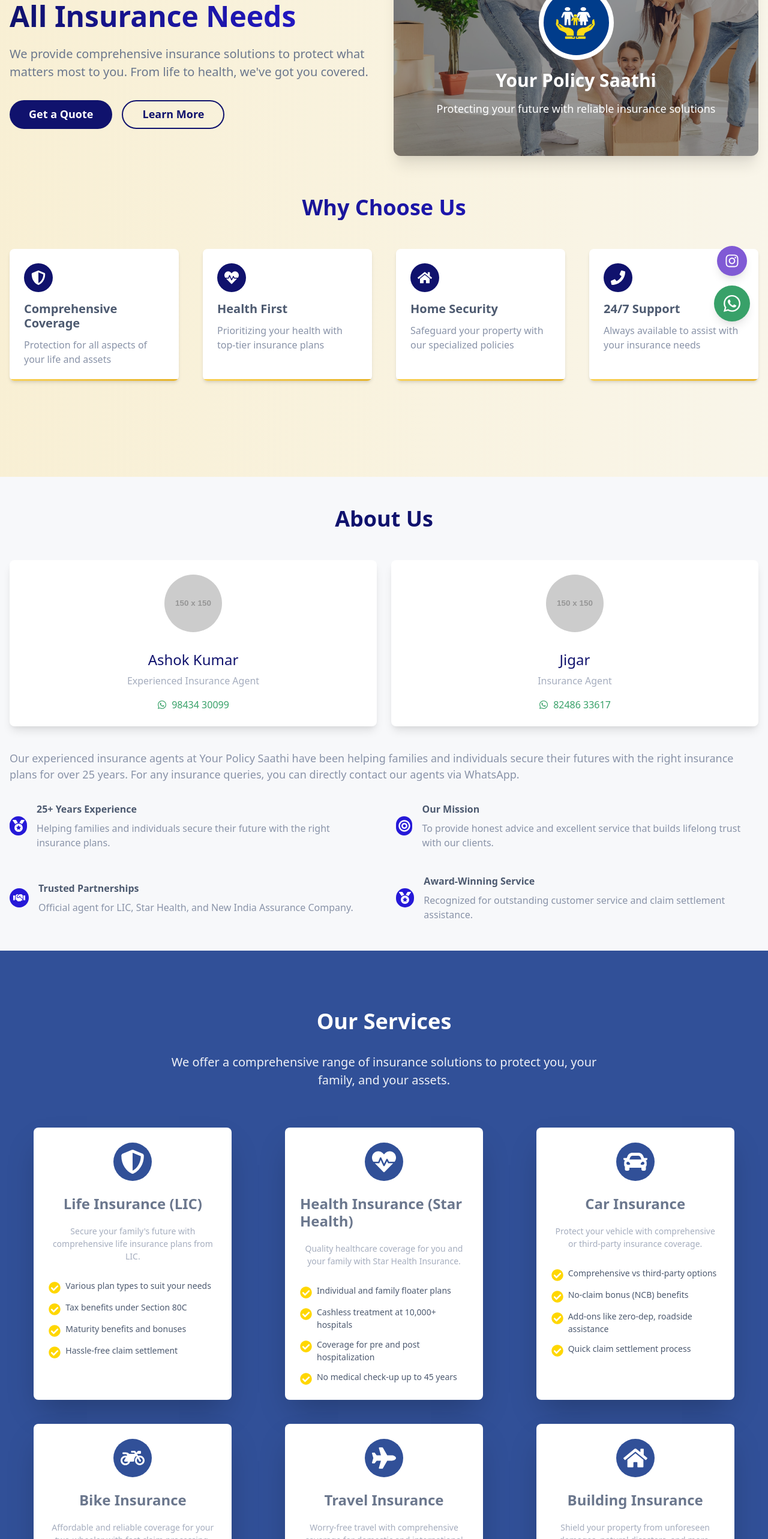
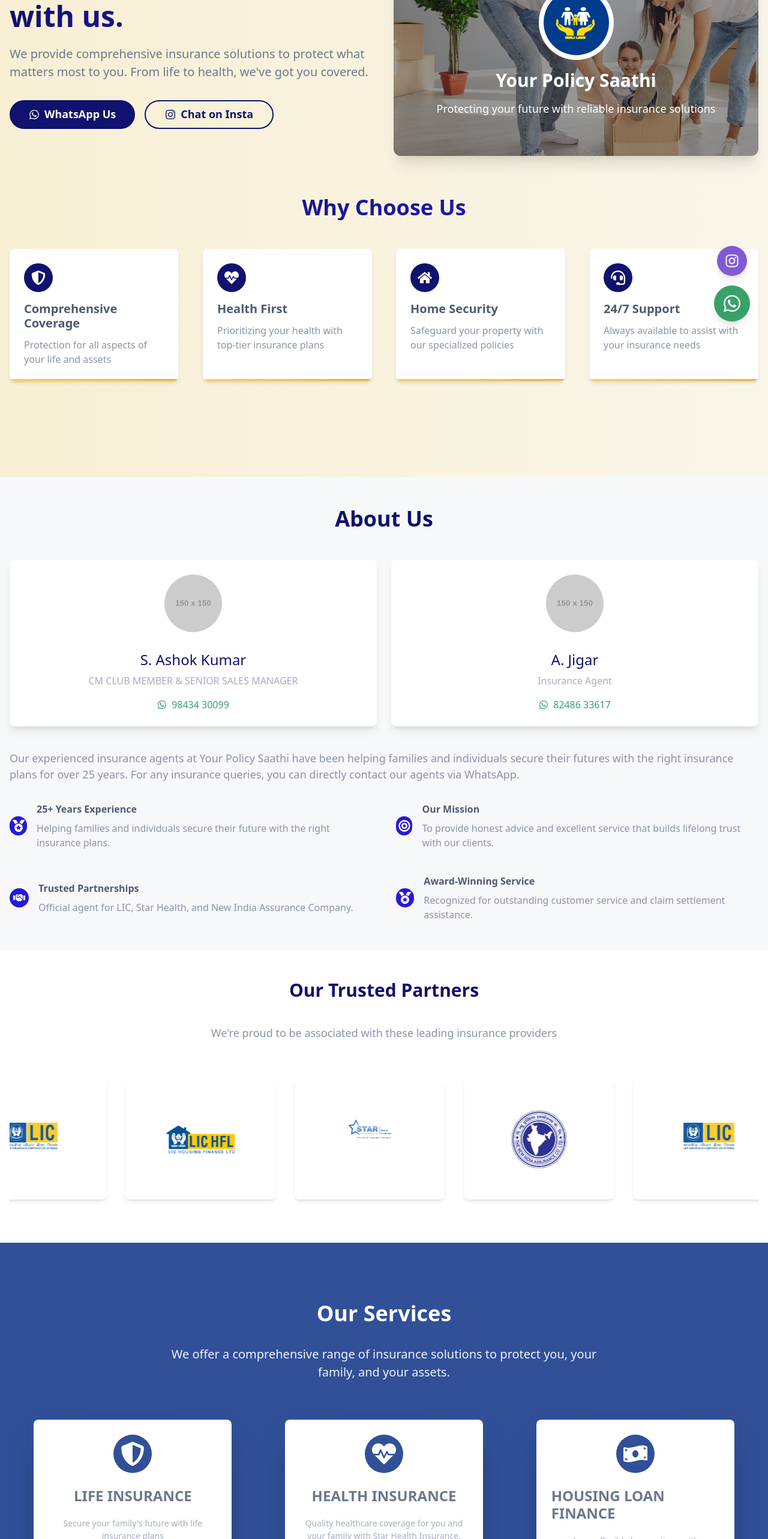
Before and after one commit to SaravananKiruba/Website-Code, a React (Create React App) app: page / in a window 1280 px wide. Shown: the part 234-2800 px from the top of the page at 60% size. Built offline with nearby package versions, Linux system fonts and the light colour scheme.

Commit message:
jIGAR CHGANGE

```diff
--- a/src/components/About.tsx
+++ b/src/components/About.tsx
@@ -100,10 +100,10 @@
                       color={'brand.900'}
                       textAlign="center"
                     >
-                      Ashok Kumar
+                      S. Ashok Kumar
                     </Heading>
                     <Text fontSize={'md'} color={'gray.500'} textAlign="center">
-                      Experienced Insurance Agent
+                      CM CLUB MEMBER & SENIOR SALES MANAGER
                     </Text>
                     <HStack spacing={2} mt={2}>
                       <Link href={`https://wa.me/919843430099`} isExternal>
@@ -143,7 +143,7 @@
                       color={'brand.900'}
                       textAlign="center"
                     >
-                      Jigar
+                      A. Jigar
                     </Heading>
                     <Text fontSize={'md'} color={'gray.500'} textAlign="center">
                        Insurance Agent
--- a/src/components/Contact.tsx
+++ b/src/components/Contact.tsx
@@ -22,7 +22,7 @@
 
 const Contact: React.FC<ContactProps> = ({ id }) => {
   const phoneNumbers = [
-    { number: '9843430099', display: '98434 30099', name: 'Ashok Kumar' },
+    { number: '9843430099', display: '98434 30099', name: 'S. Ashok Kumar' },
     { number: '8248633617', display: '82486 33617', name: 'A. Jigar' },
   ];
 
--- a/src/components/Faq.tsx
+++ b/src/components/Faq.tsx
@@ -37,7 +37,7 @@
       questions: [
         {
           question: 'What is covered under Star Health Insurance?',
-          answer: 'Star Health Insurance typically covers hospitalization expenses, pre and post hospitalization costs, daycare procedures, ambulance charges, and more. Specific coverage varies by plan, but most plans include coverage for room rent, doctor fees, diagnostic tests, and medicines.'
+          answer: 'Star Health Insurance typically covers hospitalization expenses, pre and post hospitalization costs, and more. Specific coverage varies by plan, but most plans include coverage for room rent, doctor fees, diagnostic tests, and medicines.'
         },
         {
           question: 'Is there a waiting period for pre-existing diseases?',
@@ -60,10 +60,9 @@
     },
     {
       category: 'Travel & Building Insurance',
-      questions: [
-        {
-          question: 'Do I need travel insurance for domestic trips?',
-          answer: 'While not mandatory, travel insurance for domestic trips can be beneficial as it covers trip cancellations, lost baggage, medical emergencies, and more. Domestic travel insurance is typically more affordable than international coverage and provides peace of mind during your travels within the country.'
+      questions: [        {
+          question: 'Why is international travel insurance essential for overseas trips?',
+          answer: 'International travel insurance is highly recommended for overseas trips as it provides crucial coverage for medical emergencies, which can be extremely expensive in foreign countries. It also covers trip cancellations, lost passports, baggage delays, flight cancellations, and even emergency evacuations. Many countries and visa applications now require proof of travel insurance with adequate medical coverage before entry is granted.'
         },
         {
           question: 'What perils are covered under building insurance?',
--- a/src/components/Footer.tsx
+++ b/src/components/Footer.tsx
@@ -24,7 +24,6 @@
 const Footer: React.FC = () => {
   const phoneNumbers = [
     { number: '9843430099', display: '98434 30099' },
-    { number: '9047797975', display: '90477 97975' },
     { number: '8248633617', display: '82486 33617' },
   ];
 
@@ -83,7 +82,7 @@
             ))}
             <Link href="mailto:agent@licinsurance.com" display="flex" alignItems="center">
               <Icon as={FaEnvelope} mr={2} />
-              <Text>agent@licinsurance.com</Text>
+              <Text>alwaysjigarlic@gmail.com</Text>
             </Link>
             <Flex align={'center'}>
               <Icon as={FaMapMarkerAlt} mr={2} />
--- a/src/components/Header.tsx
+++ b/src/components/Header.tsx
@@ -1,4 +1,4 @@
-import React, { useState } from 'react';
+import React, { useState } from "react";
 import {
   Box,
   Flex,
@@ -17,21 +17,21 @@
   Image,
   Icon,
   Tooltip,
-} from '@chakra-ui/react';
-import { HamburgerIcon, CloseIcon } from '@chakra-ui/icons';
-import { FaInstagram, FaWhatsapp } from 'react-icons/fa';
-import CompanyLogo from '../Images/Company_Logo.PNG';
+} from "@chakra-ui/react";
+import { HamburgerIcon, CloseIcon } from "@chakra-ui/icons";
+import { FaInstagram, FaWhatsapp } from "react-icons/fa";
+import CompanyLogo from "../Images/Company_Logo.PNG";
 
 type HeaderProps = {};
 
-const Links = ['Home', 'About', 'Services', 'Partners', 'FAQ', 'Contact'];
+const Links = ["Home", "About", "Partners","Services", "FAQ", "Contact"];
 const NavLinks = {
-  'Home': '#home',
-  'About': '#about',
-  'Services': '#services',
-  'Partners': '#partners',
-  'FAQ': '#faq',
-  'Contact': '#contact'
+  Home: "#home",
+  About: "#about",
+  Partners: "#partners",
+  Services: "#services",
+  FAQ: "#faq",
+  Contact: "#contact",
 };
 
 const Header: React.FC<HeaderProps> = () => {
@@ -51,15 +51,15 @@
       boxShadow="md"
       zIndex={10}
     >
-      <Flex h={16} alignItems={'center'} justifyContent={'space-between'}>
+      <Flex h={16} alignItems={"center"} justifyContent={"space-between"}>
         <IconButton
-          size={'md'}
+          size={"md"}
           icon={isOpen ? <CloseIcon /> : <HamburgerIcon />}
-          aria-label={'Open Menu'}
-          display={{ md: 'none' }}
+          aria-label={"Open Menu"}
+          display={{ md: "none" }}
           onClick={isOpen ? onClose : onOpen}
         />
-        <HStack spacing={8} alignItems={'center'}>
+        <HStack spacing={8} alignItems={"center"}>
           <Flex alignItems="center">
             <Box
               position="relative"
@@ -69,23 +69,27 @@
               backdropFilter="auto"
               backdropBlur="8px"
             >
-              <Image src={CompanyLogo} alt="Your Policy Saathi Logo" boxSize="40px" borderRadius="full" />
+              <Image
+                src={CompanyLogo}
+                alt="Your Policy Saathi Logo"
+                boxSize="40px"
+                borderRadius="full"
+              />
             </Box>
-            <Box fontWeight="bold" fontSize="xl" color="brand.900">Your Policy Saathi</Box>
+            <Box fontWeight="bold" fontSize="xl" color="brand.900">
+              Your Policy Saathi
+            </Box>
           </Flex>
-          <HStack
-            as={'nav'}
-            spacing={6}
-            display={{ base: 'none', md: 'flex' }}>
+          <HStack as={"nav"} spacing={6} display={{ base: "none", md: "flex" }}>
             {Links.map((link) => (
               <Link
                 key={link}
                 px={2}
                 py={1}
-                rounded={'md'}
+                rounded={"md"}
                 _hover={{
-                  textDecoration: 'none',
-                  color: 'brand.900',
+                  textDecoration: "none",
+                  color: "brand.900",
                 }}
                 href={NavLinks[link as keyof typeof NavLinks]}
               >
@@ -96,19 +100,19 @@
         </HStack>
 
         <HStack spacing={4}>
+          {" "}
           <Tooltip label="Contact us on WhatsApp" placement="bottom">
             <Link
-              href="https://wa.me/919843430099?text=Hello,%20I'm%20interested%20in%20LIC%20services"
+              href="https://wa.me/918248633617?text=Hello,%20I'm%20interested%20in%20LIC%20services"
               isExternal
               display="flex"
               alignItems="center"
               color="green.500"
-              _hover={{ color: 'green.600' }}
+              _hover={{ color: "green.600" }}
             >
               <Icon as={FaWhatsapp} w={5} h={5} />
             </Link>
           </Tooltip>
-
           <Tooltip label="Follow us on Instagram" placement="bottom">
             <Link
               href="https://www.instagram.com/your_policy_saathi"
@@ -116,7 +120,7 @@
               display="flex"
               alignItems="center"
               color="brand.900"
-              _hover={{ color: 'brand.700' }}
+              _hover={{ color: "brand.700" }}
             >
               <Icon as={FaInstagram} w={5} h={5} />
             </Link>
@@ -131,16 +135,16 @@
           <DrawerHeader color="brand.900">Your Policy Saathi</DrawerHeader>
 
           <DrawerBody>
-            <Stack as={'nav'} spacing={4}>
+            <Stack as={"nav"} spacing={4}>
               {Links.map((link) => (
                 <Link
                   key={link}
                   px={2}
                   py={1}
-                  rounded={'md'}
+                  rounded={"md"}
                   _hover={{
-                    textDecoration: 'none',
-                    bg: 'brand.100',
+                    textDecoration: "none",
+                    bg: "brand.100",
                   }}
                   href={NavLinks[link as keyof typeof NavLinks]}
                   onClick={handleClick}
--- a/src/components/Home.tsx
+++ b/src/components/Home.tsx
@@ -13,9 +13,10 @@
   Image,
   VStack,
   HStack,
+  Link,
 } from '@chakra-ui/react';
 import { keyframes } from '@emotion/react';
-import { FaShieldAlt, FaHeartbeat, FaHome, FaPhone } from 'react-icons/fa';
+import { FaShieldAlt, FaHeartbeat, FaHome, FaPhone, FaHeadset, FaUserClock, FaWhatsapp, FaInstagram } from 'react-icons/fa';
 
 // Fix the image imports with the correct paths
 import CompanyLogo from '../Images/Company_Logo.PNG';
@@ -78,23 +79,29 @@
               bgGradient="linear(to-r, brand.900, brand.700)"
               bgClip="text"
             >
-              Your Trusted Partner for All Insurance Needs
+              Let's Secure Your Future with us.
             </Heading>
             <Text fontSize="xl" mb={8} color="gray.700">
               We provide comprehensive insurance solutions to protect what matters most to you. From life to health, we've got you covered.
-            </Text>
-            <Stack direction={{ base: 'column', sm: 'row' }} spacing={4}>
+            </Text>            <Stack direction={{ base: 'column', sm: 'row' }} spacing={4}>
               <Button
+                as={Link}
+                href="https://wa.me/918248633617?text=Hello,%20I'm%20interested%20in%20LIC%20services"
+                isExternal
                 size="lg"
                 variant="primary"
                 px={8}
                 rounded="full"
                 _hover={{ transform: 'translateY(-2px)', boxShadow: 'lg' }}
                 transition="all 0.3s"
+                leftIcon={<FaWhatsapp />}
               >
-                Get a Quote
+                WhatsApp Us
               </Button>
               <Button
+                as={Link}
+                href="https://www.instagram.com/your_policy_saathi"
+                isExternal
                 size="lg"
                 variant="outline"
                 color="brand.900"
@@ -103,8 +110,9 @@
                 rounded="full"
                 _hover={{ bg: 'brand.50', transform: 'translateY(-2px)' }}
                 transition="all 0.3s"
+                leftIcon={<FaInstagram />}
               >
-                Learn More
+                Chat on Insta
               </Button>
             </Stack>
           </Box>
@@ -191,9 +199,8 @@
                 icon: FaHome,
                 title: 'Home Security',
                 description: 'Safeguard your property with our specialized policies'
-              },
-              {
-                icon: FaPhone,
+              },              {
+                icon: FaHeadset,
                 title: '24/7 Support',
                 description: 'Always available to assist with your insurance needs'
               }
--- a/src/components/Services.tsx
+++ b/src/components/Services.tsx
@@ -1,4 +1,4 @@
-import React from 'react';
+import React from "react";
 import {
   Box,
   Container,
@@ -11,9 +11,18 @@
   VStack,
   Flex,
   useColorModeValue,
-} from '@chakra-ui/react';
-import { keyframes } from '@emotion/react';
-import { FaShieldAlt, FaHeartbeat, FaCar, FaMotorcycle, FaPlane, FaHome, FaCheckCircle, FaMoneyBillWave } from 'react-icons/fa';
+} from "@chakra-ui/react";
+import { keyframes } from "@emotion/react";
+import {
+  FaShieldAlt,
+  FaHeartbeat,
+  FaCar,
+  FaMotorcycle,
+  FaPlane,
+  FaHome,
+  FaCheckCircle,
+  FaMoneyBillWave,
+} from "react-icons/fa";
 
 interface ServiceCardProps {
   title: string;
@@ -22,55 +31,60 @@
   features: string[];
 }
 
-const ServiceCard: React.FC<ServiceCardProps> = ({ title, text, icon, features }) => {
+const ServiceCard: React.FC<ServiceCardProps> = ({
+  title,
+  text,
+  icon,
+  features,
+}) => {
   return (
     <Box
-      maxW={'330px'}
-      w={'full'}
-      bg={useColorModeValue('white', 'gray.800')}
-      boxShadow={'2xl'}
-      rounded={'lg'}
+      maxW={"330px"}
+      w={"full"}
+      bg={useColorModeValue("white", "gray.800")}
+      boxShadow={"2xl"}
+      rounded={"lg"}
       p={6}
-      overflow={'hidden'}
+      overflow={"hidden"}
       transition="all 0.3s"
       _hover={{
-        transform: 'translateY(-5px)',
-        boxShadow: '0px 10px 20px rgba(0, 0, 0, 0.3)',
-        borderColor: 'whiteAlpha.300',
+        transform: "translateY(-5px)",
+        boxShadow: "0px 10px 20px rgba(0, 0, 0, 0.3)",
+        borderColor: "whiteAlpha.300",
       }}
       border="1px solid"
       borderColor="whiteAlpha.200"
       position="relative"
       zIndex={1}
     >
-      <Stack align={'center'} spacing={5}>
+      <Stack align={"center"} spacing={5}>
         <Flex
           w={16}
           h={16}
-          align={'center'}
-          justify={'center'}
-          color={'white'}
-          rounded={'full'}
-          bg={'#315098'}
+          align={"center"}
+          justify={"center"}
+          color={"white"}
+          rounded={"full"}
+          bg={"#315098"}
           mb={1}
         >
           {icon}
         </Flex>
         <Heading
-          color={useColorModeValue('gray.700', 'white')}
-          fontSize={'2xl'}
-          fontFamily={'body'}
+          color={useColorModeValue("gray.700", "white")}
+          fontSize={"2xl"}
+          fontFamily={"body"}
         >
           {title}
         </Heading>
-        <Text color={'gray.500'} fontSize={'sm'} textAlign={'center'}>
+        <Text color={"gray.500"} fontSize={"sm"} textAlign={"center"}>
           {text}
         </Text>
-        <Stack spacing={3} w={'full'} mt={2}>
+        <Stack spacing={3} w={"full"} mt={2}>
           {features.map((feature, index) => (
-            <HStack key={index} spacing={2} align={'start'}>
-              <Icon as={FaCheckCircle} color={'#FFD700'} w={5} h={5} mt={1} />
-              <Text fontSize={'sm'}>{feature}</Text>
+            <HStack key={index} spacing={2} align={"start"}>
+              <Icon as={FaCheckCircle} color={"#FFD700"} w={5} h={5} mt={1} />
+              <Text fontSize={"sm"}>{feature}</Text>
             </HStack>
           ))}
         </Stack>
@@ -104,7 +118,7 @@
       backgroundColor="#315098"
       _before={{
         content: '""',
-        position: 'absolute',
+        position: "absolute",
         top: 0,
         left: 0,
         right: 0,
@@ -113,18 +127,25 @@
         zIndex: 0,
       }}
     >
-      <Container maxW={'7xl'} position="relative" zIndex={1}>
-        <Stack spacing={4} as={Container} maxW={'3xl'} textAlign={'center'} mb={16}>
+      <Container maxW={"7xl"} position="relative" zIndex={1}>
+        <Stack
+          spacing={4}
+          as={Container}
+          maxW={"3xl"}
+          textAlign={"center"}
+          mb={16}
+        >
           <Heading
-            fontSize={{ base: '3xl', sm: '4xl' }}
-            fontWeight={'bold'}
+            fontSize={{ base: "3xl", sm: "4xl" }}
+            fontWeight={"bold"}
             color="white"
             mb={4}
           >
             Our Services
           </Heading>
-          <Text color={'whiteAlpha.900'} fontSize={'xl'}>
-            We offer a comprehensive range of insurance solutions to protect you, your family, and your assets.
+          <Text color={"whiteAlpha.900"} fontSize={"xl"}>
+            We offer a comprehensive range of insurance solutions to protect
+            you, your family, and your assets.
           </Text>
         </Stack>
 
@@ -137,86 +158,81 @@
         >
           <ServiceCard
             icon={<Icon as={FaShieldAlt} w={10} h={10} />}
-            title={'Life Insurance (LIC)'}
-            text={'Secure your family\'s future with comprehensive life insurance plans from LIC.'}
+            title={"LIFE INSURANCE"}
+            text={"Secure your family's future with life insurance plans"}
             features={[
-              'Various plan types to suit your needs',
-              'Tax benefits under Section 80C',
-              'Maturity benefits and bonuses',
-              'Hassle-free claim settlement'
+              "Various plan types to suit your needs",
+              "Tax benefits under Section 80C",
+              "Maturity benefits and bonuses",
             ]}
           />
           <ServiceCard
             icon={<Icon as={FaHeartbeat} w={10} h={10} />}
-            title={'Health Insurance (Star Health)'}
-            text={'Quality healthcare coverage for you and your family with Star Health Insurance.'}
+            title={"HEALTH INSURANCE"}
+            text={
+              "Quality healthcare coverage for you and your family with Star Health Insurance."
+            }
             features={[
-              'Individual and family floater plans',
-              'Cashless treatment at 10,000+ hospitals',
-              'Coverage for pre and post hospitalization',
-              'No medical check-up up to 45 years'
+              "Individual and family floater plans",
+              "Cashless treatment at 10,000+ hospitals",
+              "Coverage for pre and post hospitalization",
+            ]}
+          />
+          <ServiceCard
+            icon={<Icon as={FaMoneyBillWave} w={10} h={10} />}
+            title={"HOUSING LOAN FINANCE"}
+            text={
+              "Access flexible loan options with competitive interest rates."
+            }
+            features={[
+              "Attractive interest rates",
+              "Quick approval process",
+              "Flexible repayment options",
             ]}
           />
           <ServiceCard
             icon={<Icon as={FaCar} w={10} h={10} />}
-            title={'Car Insurance'}
-            text={'Protect your vehicle with comprehensive or third-party insurance coverage.'}
+            title={"VEHICLE INSURANCE"}
+            text={
+              "Protect your vehicle with comprehensive or third-party insurance coverage."
+            }
             features={[
-              'Comprehensive vs third-party options',
-              'No-claim bonus (NCB) benefits',
-              'Add-ons like zero-dep, roadside assistance',
-              'Quick claim settlement process'
+              "Comprehensive vs third-party options",
+              "No-claim bonus (NCB) benefits",
+              "Add-ons like zero-dep, roadside assistance",
+              "Personal accident cover",
+              "Insured Declared Value (IDV) protection",
+              "Quick claim settlement process",
             ]}
           />
-          <ServiceCard
-            icon={<Icon as={FaMotorcycle} w={10} h={10} />}
-            title={'Bike Insurance'}
-            text={'Affordable and reliable coverage for your two-wheeler with fast claim processing.'}
-            features={[
-              'Insured Declared Value (IDV) protection',
-              'Personal accident cover',
-              'Fast claim settlement process',
-              'Long-term policy options'
-            ]}
-          />
+
           <ServiceCard
             icon={<Icon as={FaPlane} w={10} h={10} />}
-            title={'Travel Insurance'}
-            text={'Worry-free travel with comprehensive coverage for domestic and international trips.'}
+            title={"TRAVEL INSURANCE"}
+            text={
+              "Worry-free travel with comprehensive coverage for domestic and international trips."
+            }
             features={[
-              'International and domestic coverage',
-              'Medical expenses and evacuation',
-              'Trip cancellation and delays',
-              'Lost luggage and passport assistance'
+              "International coverage",
+              "Medical expenses and evacuation",
+              "Trip cancellation and delays",
+              "Lost luggage and passport assistance",
             ]}
           />
           <ServiceCard
             icon={<Icon as={FaHome} w={10} h={10} />}
-            title={'Building Insurance'}
-            text={'Shield your property from unforeseen damages, natural disasters, and more.'}
+            title={"BUILDING INSURANCE"}
+            text={
+              "Shield your property from unforeseen damages, natural disasters, and more."
+            }
             features={[
-              'Protection against fire and theft',
-              'Natural disaster coverage',
-              'Third-party liability',
-              'Cost-effective premium options'
+              "Protection against fire and theft",
+              "Natural disaster coverage",
+              "Third-party liability",
+              "Cost-effective premium options",
             ]}
           />
         </SimpleGrid>
-
-        {/* Center-aligned LIC Loan Services card */}
-        <Box display="flex" justifyContent="center" w="full" mt={10}>
-          <ServiceCard
-            icon={<Icon as={FaMoneyBillWave} w={10} h={10} />}
-            title={'LIC Loan Services'}
-            text={'Access flexible loan options backed by LIC policies with competitive interest rates.'}
-            features={[
-              'Loan against LIC policies',
-              'Attractive interest rates',
-              'Quick approval process',
-              'Flexible repayment options'
-            ]}
-          />
-        </Box>
       </Container>
     </Box>
   );
--- a/src/components/WhatsAppButton.tsx
+++ b/src/components/WhatsAppButton.tsx
@@ -37,12 +37,10 @@
             <Icon as={FaInstagram} w={6} h={6} />
           </Box>
         </Link>
-      </Tooltip>
-
-      {/* WhatsApp Button */}
+      </Tooltip>      {/* WhatsApp Button */}
       <Tooltip label="Contact Ashok Kumar via WhatsApp" placement="left">
         <Link
-          href="https://wa.me/919843430099?text=Hello,%20I'm%20interested%20in%20LIC%20services"
+          href="https://wa.me/918248633617?text=Hello,%20I'm%20interested%20in%20LIC%20services"
           isExternal
         >
           <Box
```
Also changed, not shown: src/App.tsx (+13 -13 lines), 13 other files (tests, documents, lock files or other folders).
